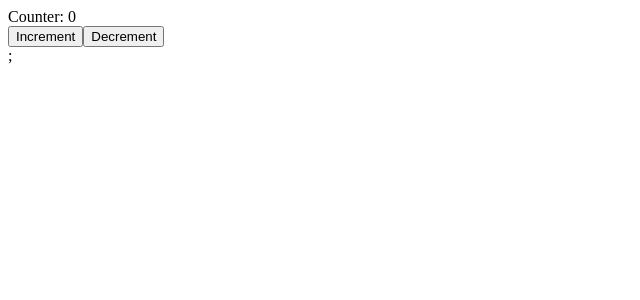
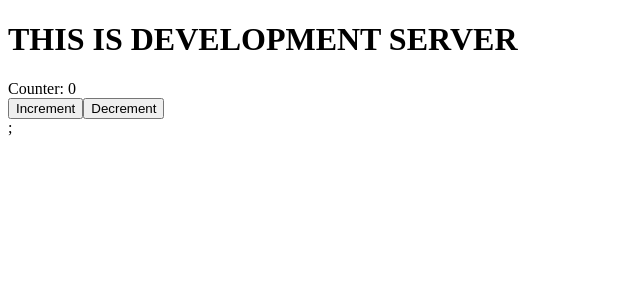
Before and after one commit to Nickk91/ProApp, a React (Vite) app in the folder client/: page / in a window 1280 px wide. Shown: the top 300 px of the page, without its empty margins (0-640 px from the left). Built offline with nearby package versions, Linux system fonts and the light colour scheme.

Commit message:
added header to appjsx

```diff
--- a/client/src/App.jsx
+++ b/client/src/App.jsx
@@ -4,6 +4,7 @@ import Counter from "./components/Counter/Counter.jsx";
 function App() {
   return (
     <>
+      <h1>THIS IS DEVELOPMENT SERVER</h1>
       <Counter />;
     </>
   );
```
